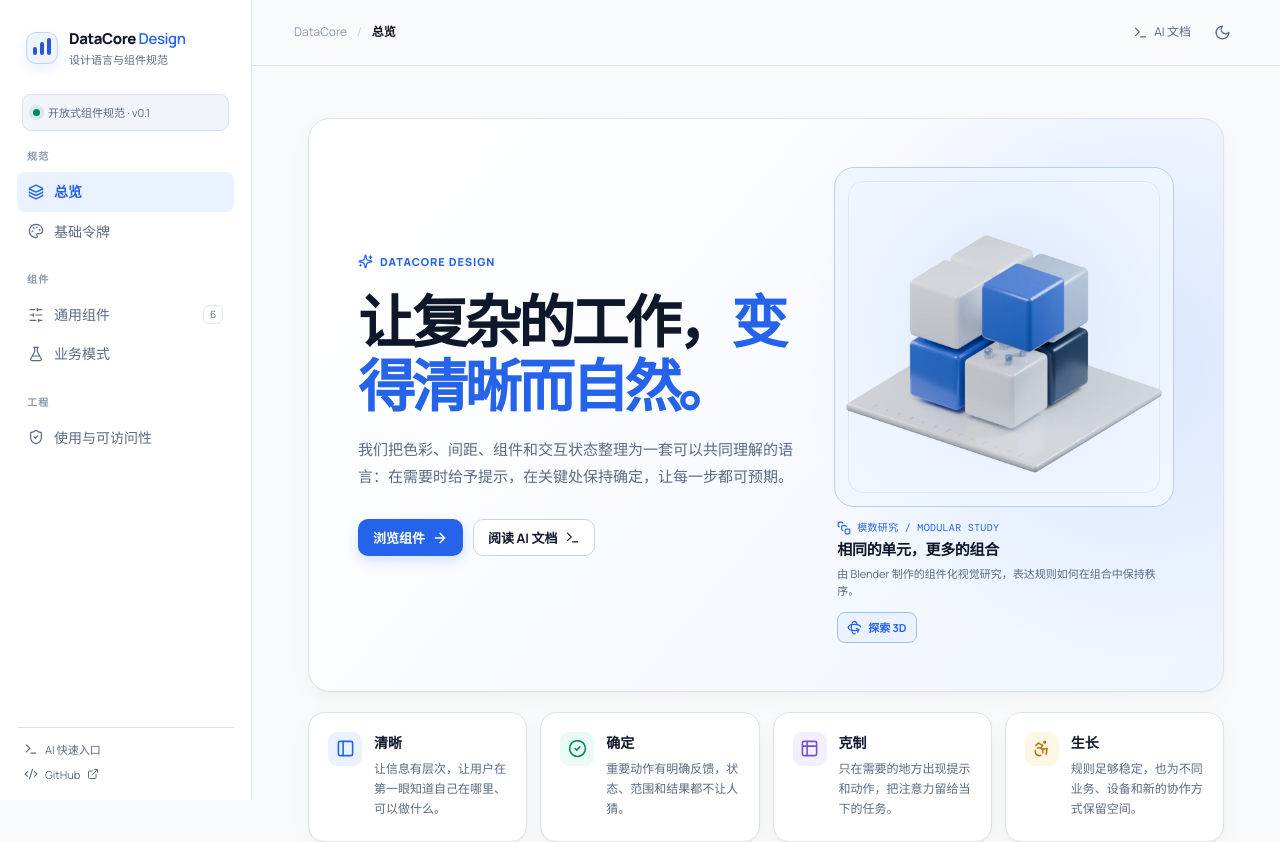
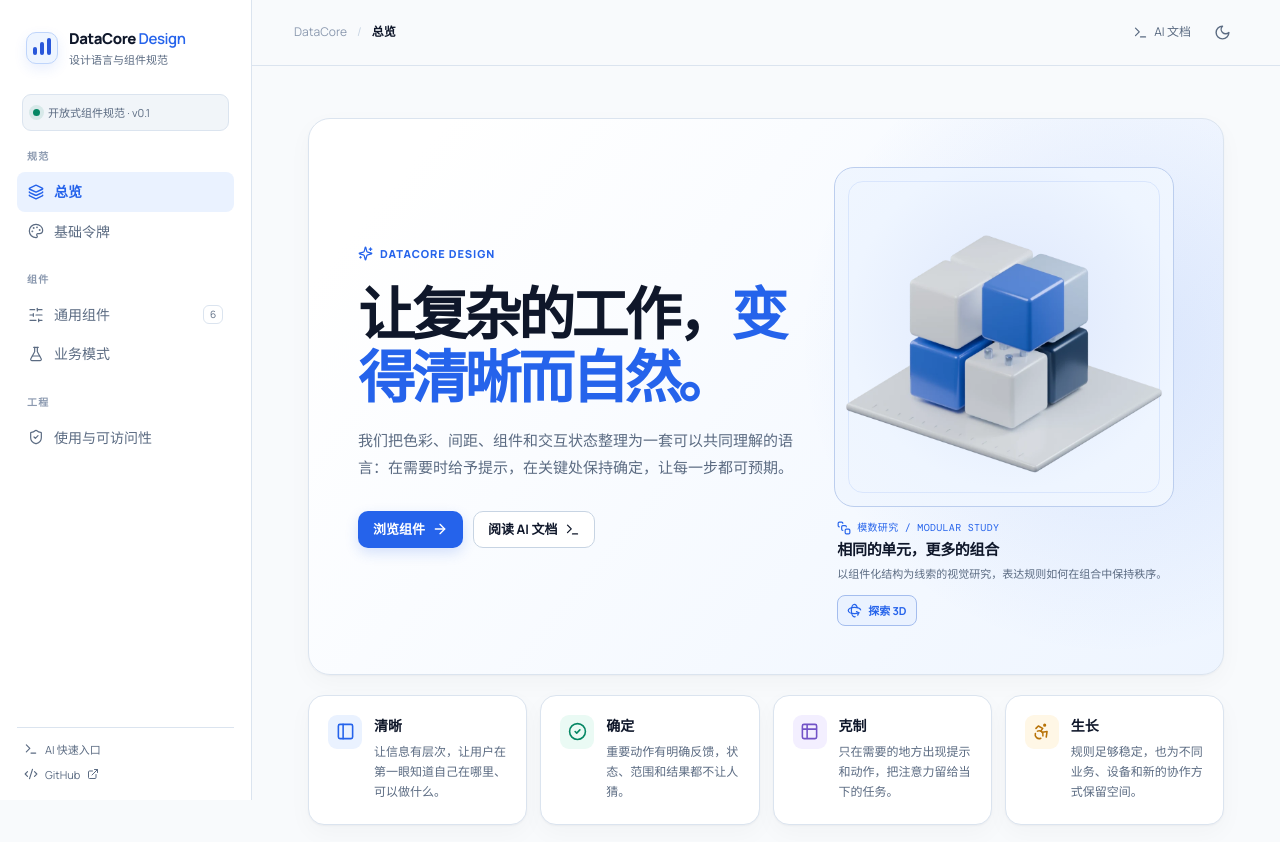
Before and after one commit to dptech-yb/datacore-design, a React (Vite) app: page / in a window 1280 px wide. Shown: the top 842 px of the page. Built offline with nearby package versions, Linux system fonts and the light colour scheme.

Commit message:
refine: keep homepage visual language product-neutral

```diff
--- a/public/component-registry.json
+++ b/public/component-registry.json
@@ -7,7 +7,7 @@
     {
       "name": "DesignSculpture",
       "category": "visual",
-      "purpose": "A Blender-authored modular form used as a non-semantic homepage visual anchor.",
+      "purpose": "A modular visual form used as a non-semantic homepage visual anchor.",
       "poster": "models/modular-form.webp",
       "model": "models/modular-form.glb",
       "source": "../art/blender/modular-form.blend",
--- a/src/components/DesignSculpture.tsx
+++ b/src/components/DesignSculpture.tsx
@@ -9,7 +9,7 @@ const modelPath = "./models/modular-form.glb";
 /**
  * The poster is the default experience. The model-viewer bundle and GLB only
  * enter the page after an explicit request, keeping the design-system home
- * page fast while still offering a real, inspectable Blender artifact.
+ * page fast while still offering a real, inspectable 3D artifact.
  */
 export function DesignSculpture() {
   const [viewerState, setViewerState] = useState<ViewerState>("idle");
@@ -103,7 +103,7 @@ export function DesignSculpture() {
       <figcaption className="sculpture-caption">
         <span className="sculpture-kicker"><SquareStack size={14} /> 模数研究 / MODULAR STUDY</span>
         <strong>相同的单元，更多的组合</strong>
-        <span>由 Blender 制作的组件化视觉研究，表达规则如何在组合中保持秩序。</span>
+        <span>以组件化结构为线索的视觉研究，表达规则如何在组合中保持秩序。</span>
         {viewerState !== "ready" && (
           <button className="sculpture-open" type="button" onClick={showViewer} disabled={viewerState === "loading"}>
             <Rotate3D size={15} /> {viewerState === "loading" ? "正在载入" : "探索 3D"}
```
Also changed, not shown: public/llms-full.txt, public/llms.txt, 1 other file (tests, documents, lock files or other folders).
